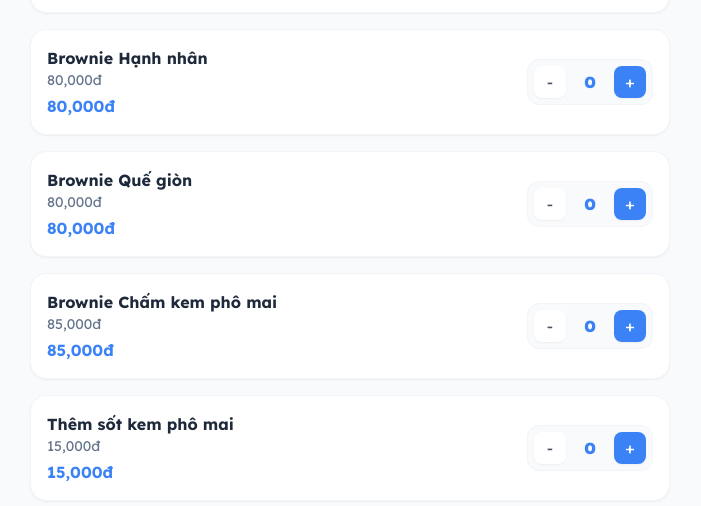
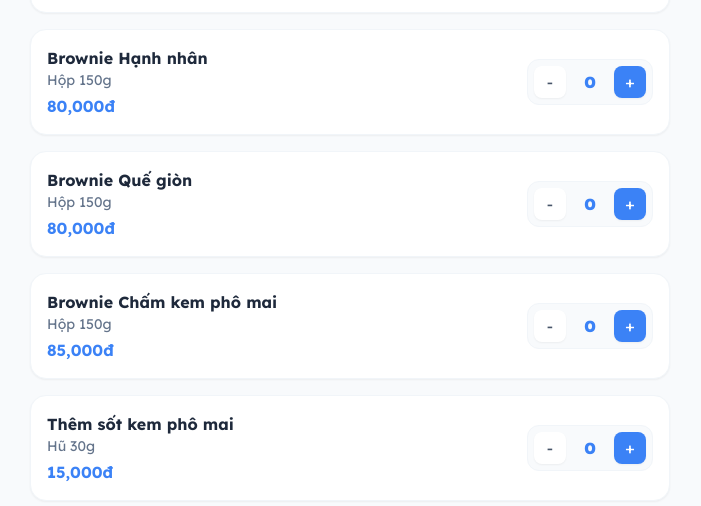
Before and after one commit to muopbakery281/muop-bakery-order-app, a React (Vite) app: page / in a window 1280 px wide. Both pictures are taken after a click on the button "Bắt đầu đặt bánh →". Shown: the part 314-820 px from the top of the page, without its empty margins (290-991 px from the left). Built offline with nearby package versions, Linux system fonts and the light colour scheme.

Commit message:
Update App.tsx

```diff
--- a/src/App.tsx
+++ b/src/App.tsx
@@ -28,10 +28,10 @@ interface CustomerInfo {
 // --- Constants ---
 const PRODUCTS: Product[] = [
   { id: 'brownie-classic', name: 'Brownie Truyền thống', price: 75000, description: 'Hộp 150g' },
-  { id: 'brownie-almond', name: 'Brownie Hạnh nhân', price: 80000 },
-  { id: 'brownie-cinnamon', name: 'Brownie Quế giòn', price: 80000 },
-  { id: 'brownie-cheese-dip', name: 'Brownie Chấm kem phô mai', price: 85000 },
-  { id: 'extra-cheese', name: 'Thêm sốt kem phô mai', price: 15000 },
+  { id: 'brownie-almond', name: 'Brownie Hạnh nhân', price: 80000, description: 'Hộp 150g'},
+  { id: 'brownie-cinnamon', name: 'Brownie Quế giòn', price: 80000, description: 'Hộp 150g' },
+  { id: 'brownie-cheese-dip', name: 'Brownie Chấm kem phô mai', price: 85000, description: 'Hộp 150g' },
+  { id: 'extra-cheese', name: 'Thêm sốt kem phô mai', price: 15000, description: 'Hũ 30g' },
 ];
 
 const ZONES = [
@@ -44,7 +44,7 @@ const BANK_INFO = {
   accountName: "NGUYEN THI NGOC HA",
   accountNumber: "333280188",
   bankName: "ACB",
-  qrPlaceholder: "https://api.qrserver.com/v1/create-qr-code/?size=250x250&data=STK:333280188|BANK:ACB|AMOUNT:"
+  qrPlaceholder: "https://lh3.googleusercontent.com/d/1KZixWBKHZJRA_H-NQKMpexw2ToYL_G-Z"
 };
 
 const PriceSummaryBox = ({ subtotal, shippingFee, total, onNext, nextLabel, showShipping = false, disabled = false }: any) => (
@@ -293,7 +293,7 @@ export default function App() {
                     <div key={product.id} className="bg-white p-4 rounded-2xl border border-slate-100 shadow-sm flex items-center justify-between hover:border-[#3b82f6] transition-colors">
                       <div className="flex-1 pr-4">
                         <h3 className="font-bold text-slate-800">{product.name}</h3>
-                        <p className="text-sm text-slate-500">{product.description || `${product.price.toLocaleString()}đ`}</p>
+                        <p className="text-sm text-slate-500">{product.description || 'Hộp 150gr'}</p>
                         <p className="text-[#3b82f6] font-bold mt-1">{product.price.toLocaleString()}đ</p>
                       </div>
                       <div className="flex items-center gap-3 bg-slate-50 p-1.5 rounded-xl border border-slate-100">
```
